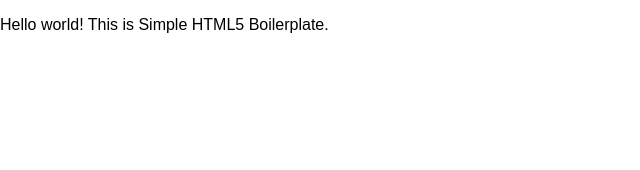
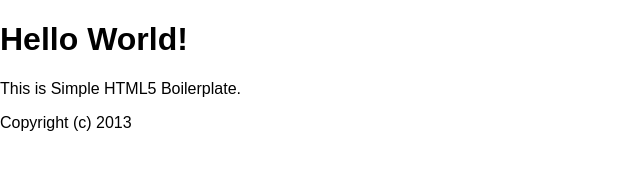
Before and after one commit to lukaszx0/simple-html5-boilerplate, a plain HTML site: page index.html in a window 1280 px wide. Shown: the whole page, without its empty margins (0-640 px from the left). Drawn offline with Linux system fonts and the light colour scheme.

Commit message:
Basic html skeleton

```diff
--- a/index.html
+++ b/index.html
@@ -11,7 +11,19 @@
     <link rel="stylesheet" href="css/main.css">
   </head>
   <body>
-    <p>Hello world! This is Simple HTML5 Boilerplate.</p>
+    <div id="wrapper">
+      <header>
+        <h1>Hello World!</h1>
+      </header>
+
+      <article>
+        <p>This is Simple HTML5 Boilerplate.</p>
+      </article>
+
+      <footer>
+        Copyright (c) 2013
+      </footer>
+    </div>
 
     <!-- <script src="//ajax.googleapis.com/ajax/libs/jquery/1.9.1/jquery.min.js"></script>
     <script>window.jQuery || document.write('<script src="js/vendor/jquery-1.9.1.min.js"><\/script>')</script> -->
```
